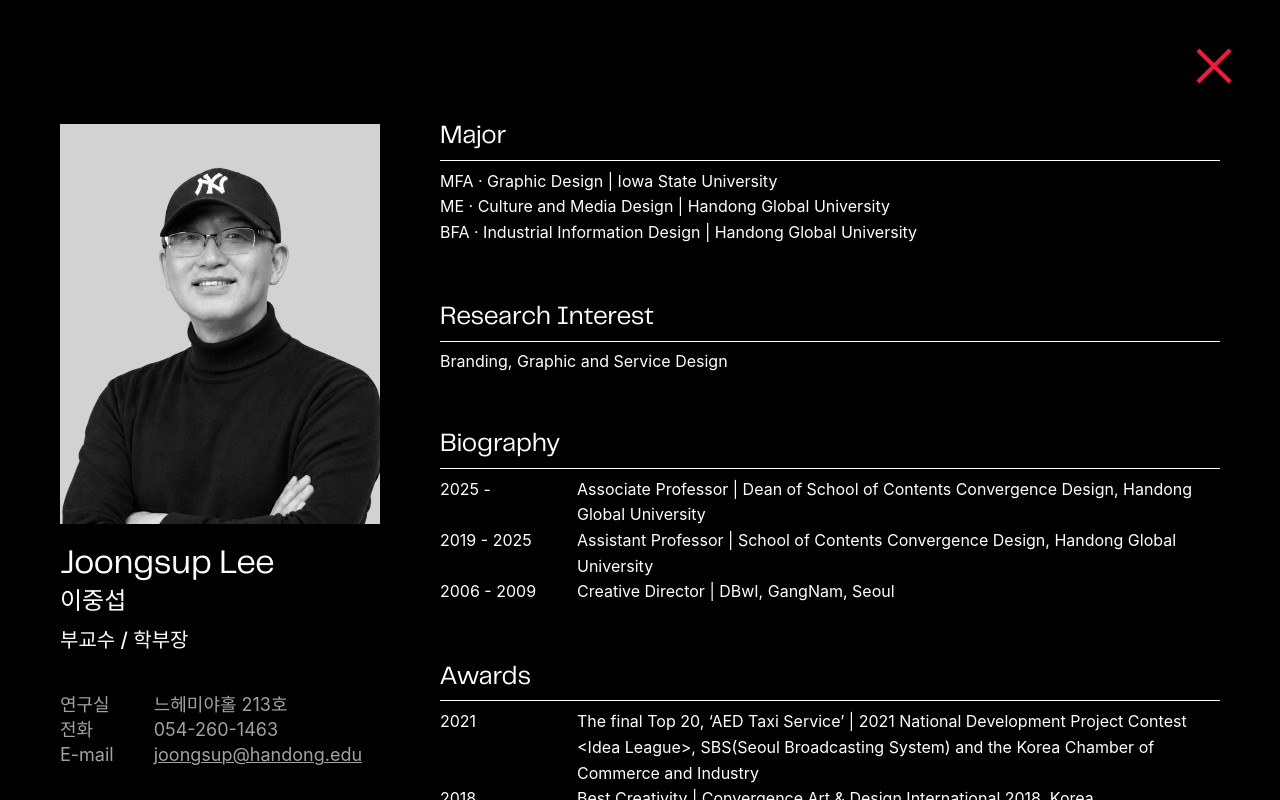
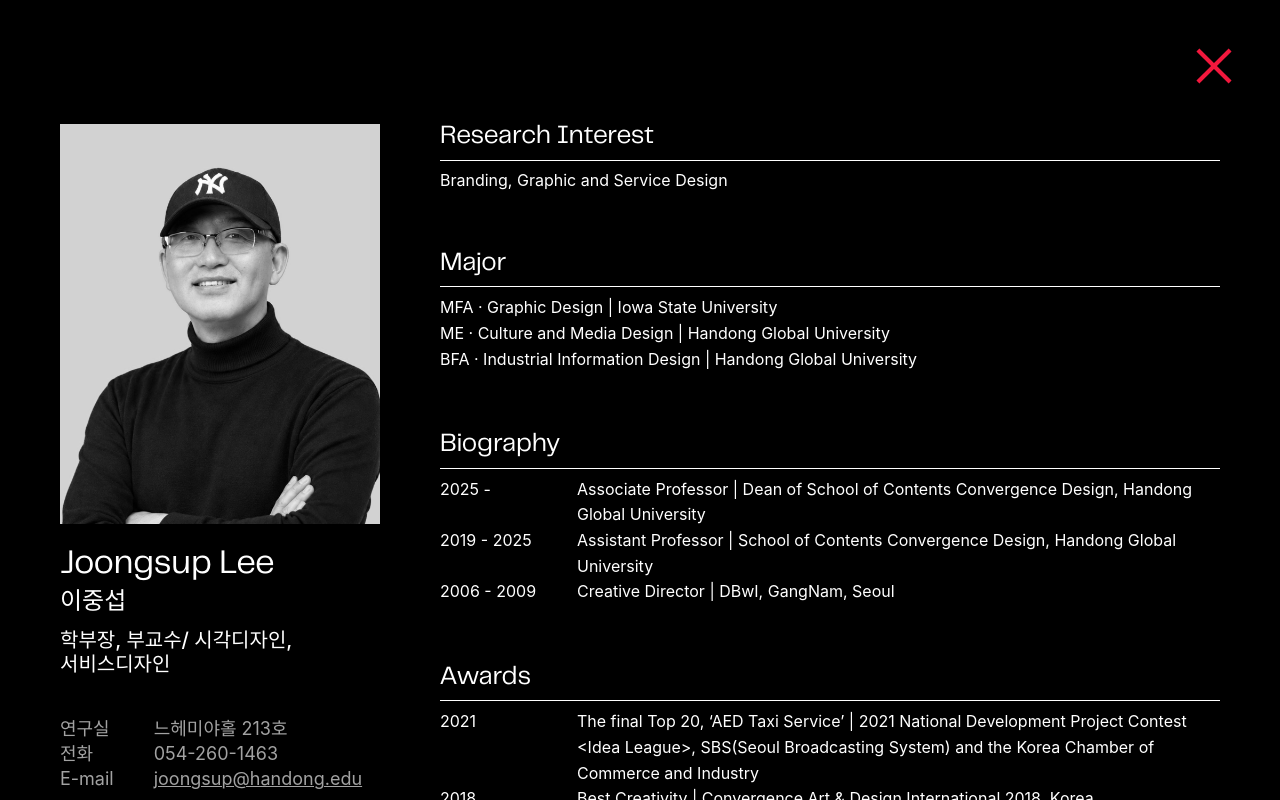
Before and after one commit to handong-ccd/hgu-ccd, a Next.js app: page / in a window 1280 px wide. Both pictures are taken after a click on the button 245 px from the left and 2507 px from the top of the page. Shown: the part 2107-2907 px from the top of the page. Built offline with nearby package versions, Linux system fonts and the light colour scheme; a web font is replaced by a local one.

Commit message:
fix : 교수 상세 모달 섹션 순서·직함·특허 글자 크기 시안 반영

```diff
--- a/src/components/sections/FacultyModal.tsx
+++ b/src/components/sections/FacultyModal.tsx
@@ -21,9 +21,11 @@ function SectionTitle({ children, aside }: { children: ReactNode; aside?: ReactN
 }
 
 /** 왼쪽 100px 연도 칸 + 내용 */
-function EntryList({ entries }: { entries: CvEntry[] }) {
+function EntryList({ entries, large = false }: { entries: CvEntry[]; large?: boolean }) {
   return (
-    <ul className="flex flex-col text-[14px] leading-[1.6] md:text-[16px]">
+    <ul
+      className={`flex flex-col text-[14px] leading-[1.6] ${large ? "md:text-[20px] md:leading-[1.4]" : "md:text-[16px]"}`}
+    >
       {entries.map((e, i) => (
         <li key={i} className="flex gap-3 md:gap-[37px]">
           <span className="w-[100px] shrink-0">{e.year}</span>
@@ -34,9 +36,9 @@ function EntryList({ entries }: { entries: CvEntry[] }) {
   );
 }
 
-function Section({ title, children }: { title: string; children: ReactNode }) {
+function Section({ title, children, className = "" }: { title: string; children: ReactNode; className?: string }) {
   return (
-    <section className="flex flex-col gap-2">
+    <section className={`flex flex-col gap-2 ${className}`}>
       <SectionTitle>{title}</SectionTitle>
       {children}
     </section>
@@ -106,7 +108,14 @@ function Detail({ person }: { person: Faculty }) {
               <h2 className="font-telegraf text-[28px] leading-[1.06] md:text-[34px]">{person.nameEn}</h2>
               <p className="text-[24px] font-medium">{person.nameKo}</p>
             </div>
-            {person.position && <p className="text-[16px] font-medium md:text-[20px]">{person.position}</p>}
+            {d.title ? (
+              <>
+                {person.position && <p className="text-[16px] font-medium md:hidden">{person.position}</p>}
+                <p className="hidden text-[20px] font-medium md:block">{d.title}</p>
+              </>
+            ) : (
+              person.position && <p className="text-[16px] font-medium md:text-[20px]">{person.position}</p>
+            )}
           </div>
         </div>
 
@@ -146,7 +155,8 @@ function Detail({ person }: { person: Faculty }) {
           </ul>
         </Section>
         {d.researchInterest && (
-          <Section title="Research Interest">
+          // PC 시안(6:264)은 Research Interest가 맨 위, 모바일 시안(6:2285)은 Major 다음
+          <Section title="Research Interest" className="md:-order-1">
             <p className="text-[14px] leading-[1.4] md:text-[16px]">{d.researchInterest}</p>
           </Section>
         )}
@@ -162,7 +172,8 @@ function Detail({ person }: { person: Faculty }) {
         ) : null}
         {d.patents?.length ? (
           <Section title="Patent">
-            <EntryList entries={d.patents} />
+            {/* PC 시안: Patent만 20px */}
+            <EntryList entries={d.patents} large />
           </Section>
         ) : null}
         {d.publications?.length ? (
@@ -199,6 +210,8 @@ export function FacultyModal({ person, onClose }: { person: Faculty | null; onCl
     if (person && !el.open) {
       el.showModal();
       el.scrollTop = 0;
+      // 열릴 때 닫기 버튼 대신 모달 자체에 포커스 (닫기 버튼에 포커스 테두리가 생기지 않게)
+      el.focus();
     }
     if (!person && el.open) el.close();
   }, [person]);
@@ -217,9 +230,10 @@ export function FacultyModal({ person, onClose }: { person: Faculty | null; onCl
   return (
     <dialog
       ref={ref}
+      tabIndex={-1}
       aria-label={person ? `${person.nameKo} 교수 상세` : undefined}
       onClose={onClose}
-      className="m-0 h-dvh max-h-none w-full max-w-none overflow-y-auto overscroll-contain bg-black p-0 text-white backdrop:bg-black/60"
+      className="m-0 h-dvh outline-none max-h-none w-full max-w-none overflow-y-auto overscroll-contain bg-black p-0 text-white backdrop:bg-black/60"
     >
       {person && (
         <>
--- a/src/data/faculty-detail.ts
+++ b/src/data/faculty-detail.ts
@@ -4,6 +4,7 @@ import type { FacultyDetail } from "@/types/faculty";
 
 export const FACULTY_DETAILS: Record<string, FacultyDetail> = {
   "lee-joongsup": {
+    "title": "학부장, 부교수/ 시각디자인, 서비스디자인",
     "contact": {
       "office": "느헤미야홀 213호",
       "phone": "054-260-1463",
--- a/src/types/faculty.ts
+++ b/src/types/faculty.ts
@@ -20,6 +20,8 @@ export type CvEntry = { year?: string; text: string };
 
 /** 교수 상세(모달) 정보. 없는 항목은 화면에서 생략 */
 export type FacultyDetail = {
+  /** PC 모달 직함 줄 (없으면 카드 직함) */
+  title?: string;
   contact?: { office?: string; phone?: string; email?: string };
   /** 소개 문단 */
   intro?: string;
```
